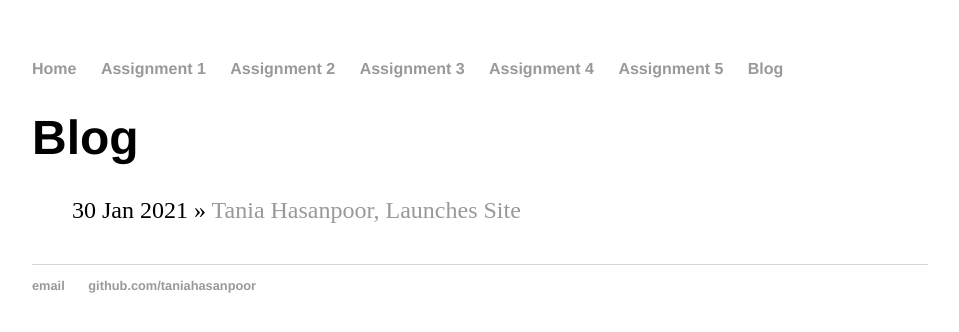
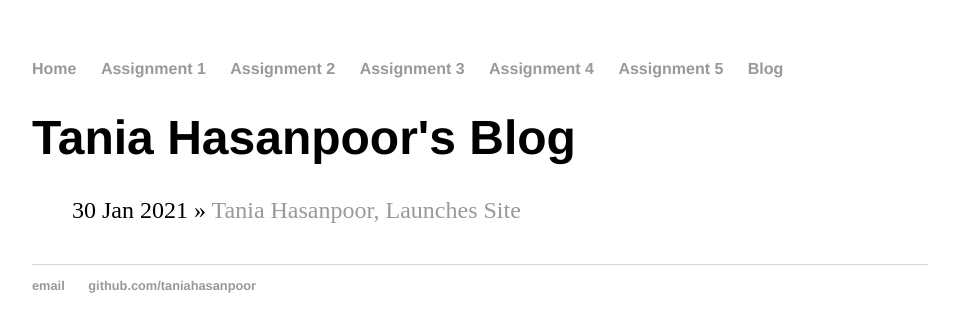
Before and after one commit to taniahasanpoor/taniahasanpoor-github.io, a Jekyll site: the page built from blog/index.html, in a window 1280 px wide. Shown: the top 332 px of the page, without its empty margins (160-1119 px from the left). Built offline with Jekyll 4.4.1, drawn with Linux system fonts in a browser that asks for light colours.

Commit message:
Update index.html

```diff
--- a/blog/index.html
+++ b/blog/index.html
@@ -2,10 +2,11 @@
 layout: default
 title: Tania Hasanpoor's Blog
 ---
-	<h1>Blog</h1>
-	<ul class="posts">
+<h1>{{ page.title }}</h1>
+<ul class="posts">
 
-	  {% for post in site.posts %}
-	    <li><span>{{ post.date | date_to_string }}</span> » <a href="http://taniahasanpoor.github.io/2021/01/30/tania-hasanpoor-site-launched" title="Tania Hasanpoor, Launches Site">Tania Hasanpoor, Launches Site</a></li>
-	  {% endfor %}
-	</ul>
+  {% for post in site.posts %}
+    <li><span>{{ post.date | date_to_string }}</span> &raquo; <a href="{{ post.url }}" title="{{ post.title }}">{{ post.title }}</a></li>
+  {% endfor %}
+
+</ul>
```
